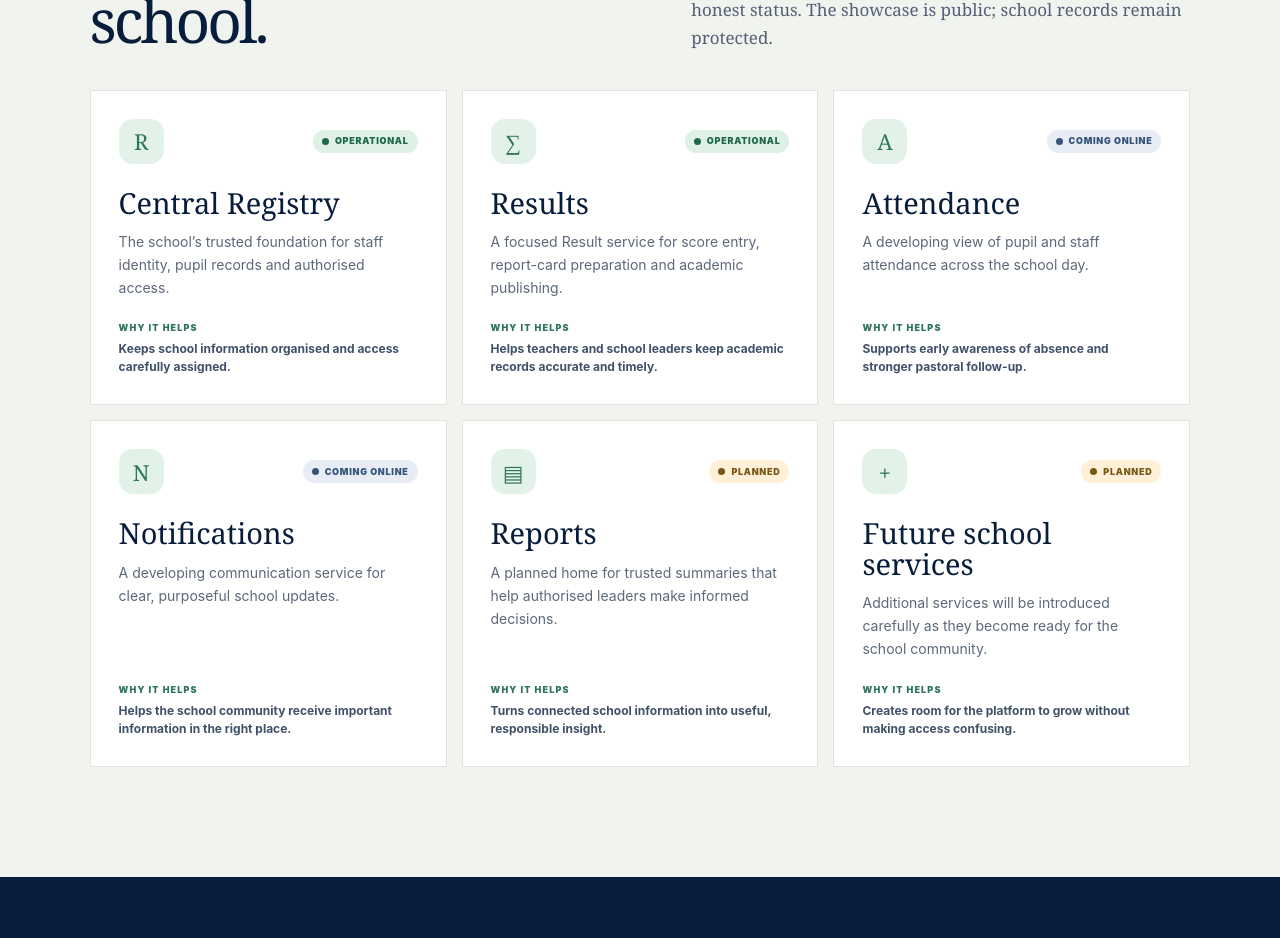
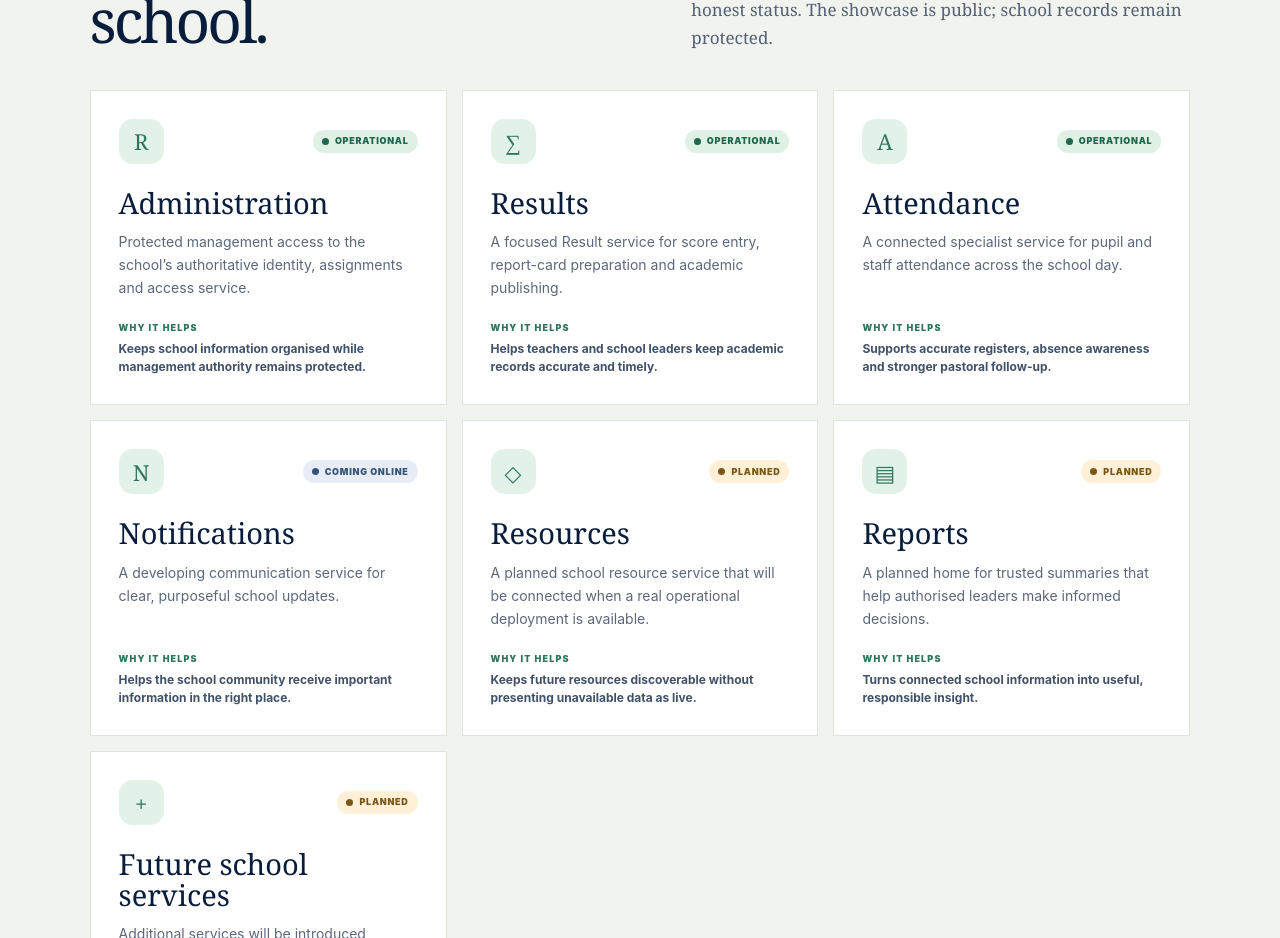
Before and after one commit to alabykhan-lang/WTS-School-Platform, a Next.js app: page /portal in a window 1280 px wide. Shown: the part 1560-2498 px from the top of the page. Built offline with nearby package versions, Linux system fonts and the light colour scheme; no server answers.

Commit message:
Align public portal showcase with operational module statuses

```diff
--- a/data/portal.ts
+++ b/data/portal.ts
@@ -11,10 +11,10 @@ export type PortalService = {
 
 export const portalServices: PortalService[] = [
   {
-    id: "central-registry",
-    title: "Central Registry",
-    description: "The school’s trusted foundation for staff identity, pupil records and authorised access.",
-    benefit: "Keeps school information organised and access carefully assigned.",
+    id: "administration",
+    title: "Administration",
+    description: "Protected management access to the school’s authoritative identity, assignments and access service.",
+    benefit: "Keeps school information organised while management authority remains protected.",
     status: "available",
     icon: "R",
   },
@@ -29,9 +29,9 @@ export const portalServices: PortalService[] = [
   {
     id: "attendance",
     title: "Attendance",
-    description: "A developing view of pupil and staff attendance across the school day.",
-    benefit: "Supports early awareness of absence and stronger pastoral follow-up.",
-    status: "in-development",
+    description: "A connected specialist service for pupil and staff attendance across the school day.",
+    benefit: "Supports accurate registers, absence awareness and stronger pastoral follow-up.",
+    status: "available",
     icon: "A",
   },
   {
@@ -41,6 +41,14 @@ export const portalServices: PortalService[] = [
     benefit: "Helps the school community receive important information in the right place.",
     status: "in-development",
     icon: "N",
+  },
+  {
+    id: "resources",
+    title: "Resources",
+    description: "A planned school resource service that will be connected when a real operational deployment is available.",
+    benefit: "Keeps future resources discoverable without presenting unavailable data as live.",
+    status: "planned",
+    icon: "◇",
   },
   {
     id: "reports",
```
